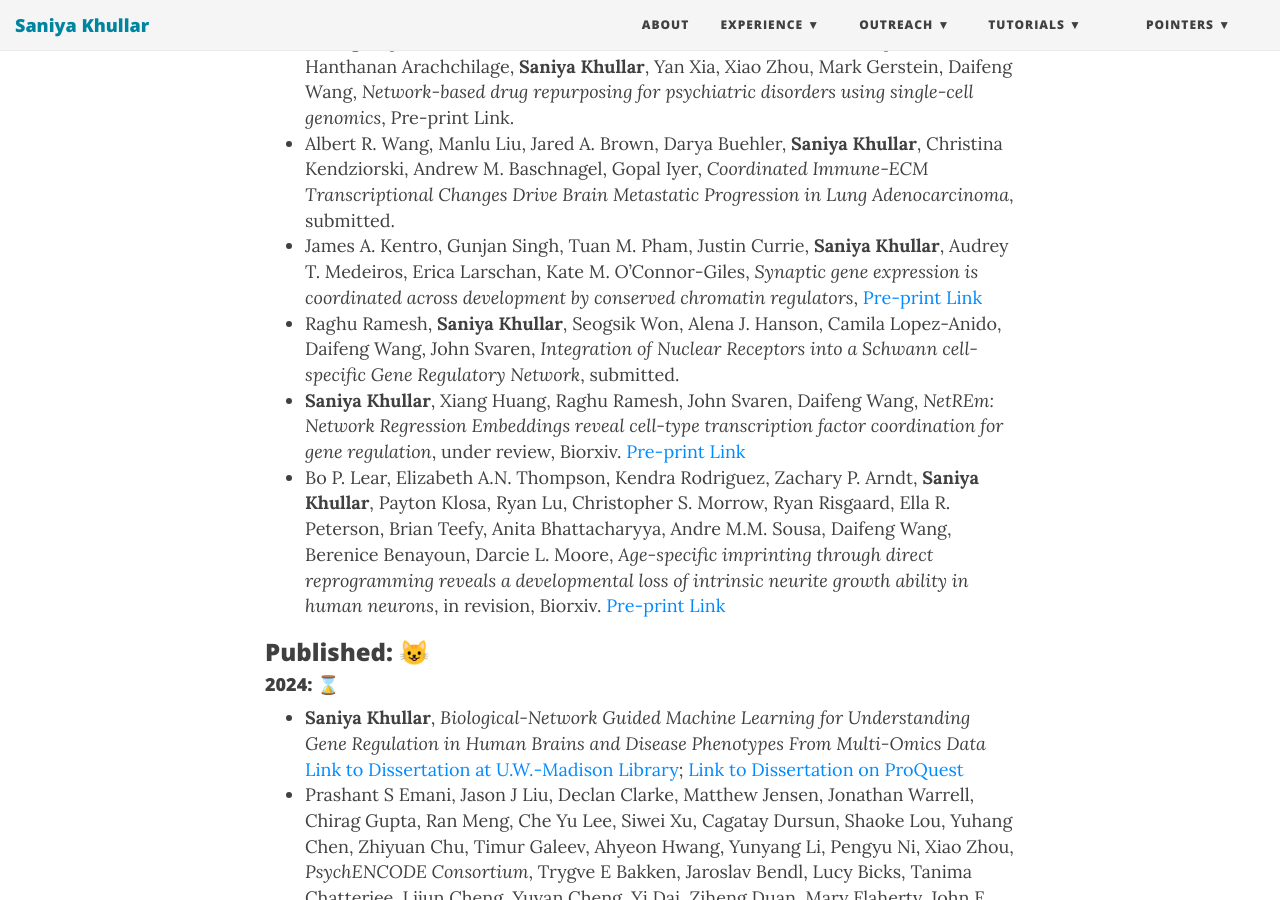
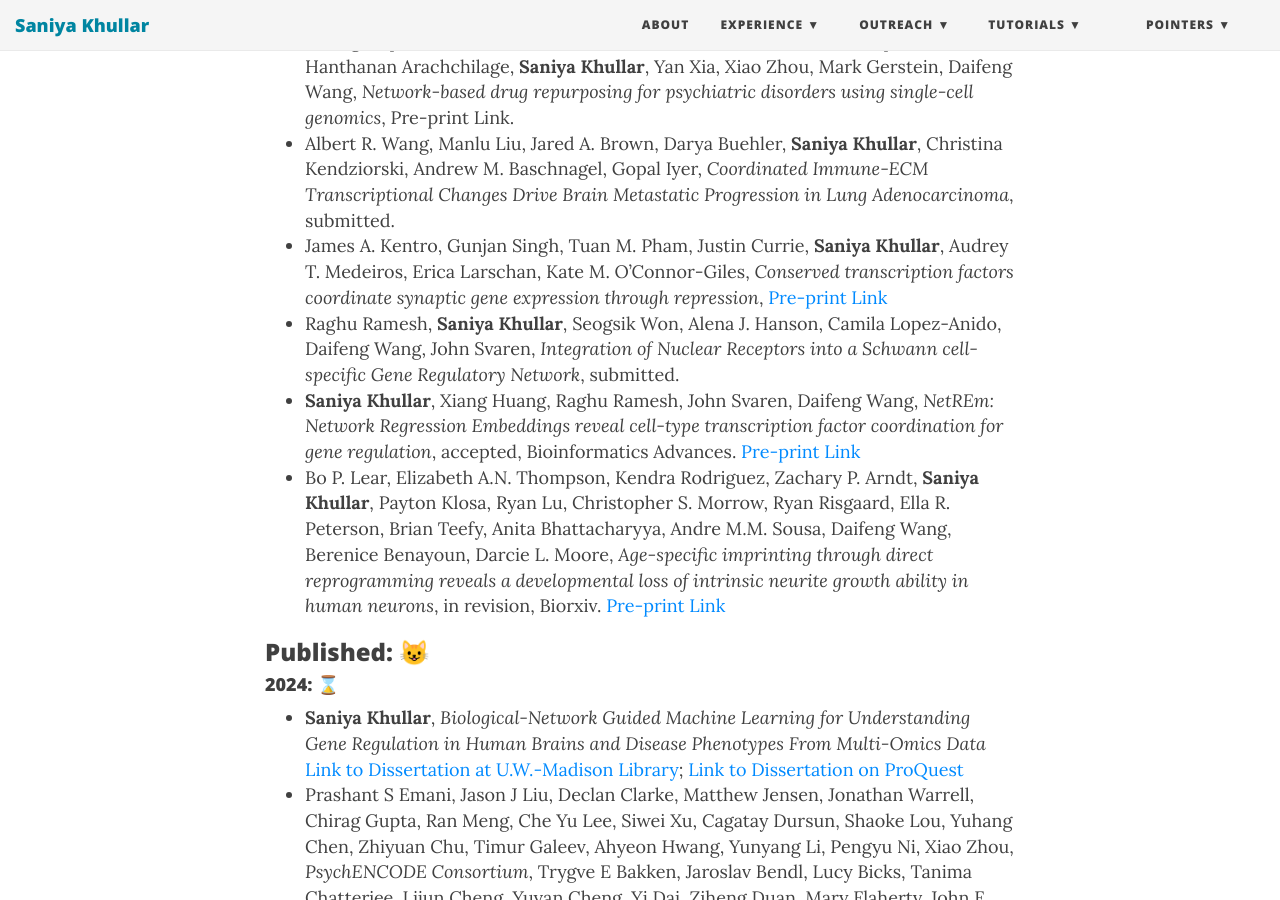
Before and after one commit to SaniyaKhullar/saniyakhullar.github.io, a Jekyll site: the page built from publications.md, in a window 1280 px wide and 900 px high, scrolled down 482 px. Built offline with Jekyll 4.4.1, drawn with Linux system fonts in a browser that asks for light colours; nearby versions of some CDN libraries.

Commit message:
updates to publications

```diff
--- a/publications.md
+++ b/publications.md
@@ -11,9 +11,9 @@ Please note my publications 🤓📚🧬 are as follows 📖 :
 ### Revisions/Under Review/Preprints: ✏️
 -   Chirag Gupta, Noah Cohen Kalafut, Declan Clarke, Jerome J. Choi, Kalpana Hanthanan Arachchilage, **Saniya Khullar**, Yan Xia, Xiao Zhou, Mark Gerstein, Daifeng Wang, *Network-based drug repurposing for psychiatric disorders using single-cell genomics*, Pre-print Link.
 -	Albert R. Wang, Manlu Liu, Jared A. Brown, Darya Buehler, **Saniya Khullar**, Christina Kendziorski, Andrew M. Baschnagel, Gopal Iyer, *Coordinated Immune-ECM Transcriptional Changes Drive Brain Metastatic Progression in Lung Adenocarcinoma*, submitted.
--	James A. Kentro, Gunjan Singh, Tuan M. Pham, Justin Currie, **Saniya Khullar**, Audrey T. Medeiros, Erica Larschan, Kate M. O’Connor-Giles, *Synaptic gene expression is coordinated across development by conserved chromatin regulators*, [Pre-print Link](https://www.biorxiv.org/content/10.1101/2024.10.30.621128v1.full)
+-	James A. Kentro, Gunjan Singh, Tuan M. Pham, Justin Currie, **Saniya Khullar**, Audrey T. Medeiros, Erica Larschan, Kate M. O’Connor-Giles, *Conserved transcription factors coordinate synaptic gene expression through repression*, [Pre-print Link](https://www.biorxiv.org/content/10.1101/2024.10.30.621128v2)
 -	Raghu Ramesh, **Saniya Khullar**, Seogsik Won, Alena J. Hanson, Camila Lopez-Anido, Daifeng Wang, John Svaren, *Integration of Nuclear Receptors into a Schwann cell-specific Gene Regulatory Network*, submitted.
--   **Saniya Khullar**, Xiang Huang, Raghu Ramesh, John Svaren, Daifeng Wang, *NetREm: Network Regression Embeddings reveal cell-type transcription factor coordination for gene regulation*, under review, Biorxiv. [Pre-print Link](https://www.biorxiv.org/content/10.1101/2023.10.25.563769v1)
+-   **Saniya Khullar**, Xiang Huang, Raghu Ramesh, John Svaren, Daifeng Wang, *NetREm: Network Regression Embeddings reveal cell-type transcription factor coordination for gene regulation*, accepted, Bioinformatics Advances. [Pre-print Link](https://www.biorxiv.org/content/10.1101/2023.10.25.563769v1)
 -	Bo P. Lear, Elizabeth A.N. Thompson, Kendra Rodriguez, Zachary P. Arndt, **Saniya Khullar**, Payton Klosa, Ryan Lu, Christopher S. Morrow, Ryan Risgaard, Ella R. Peterson, Brian Teefy, Anita Bhattacharyya, Andre M.M. Sousa, Daifeng Wang, Berenice Benayoun, Darcie L. Moore, *Age-specific imprinting through direct reprogramming reveals a developmental loss of intrinsic neurite growth ability in human neurons*, in revision, Biorxiv. [Pre-print Link](https://www.biorxiv.org/content/10.1101/2023.10.25.563769v2)
 
 ### Published: 😺
```
